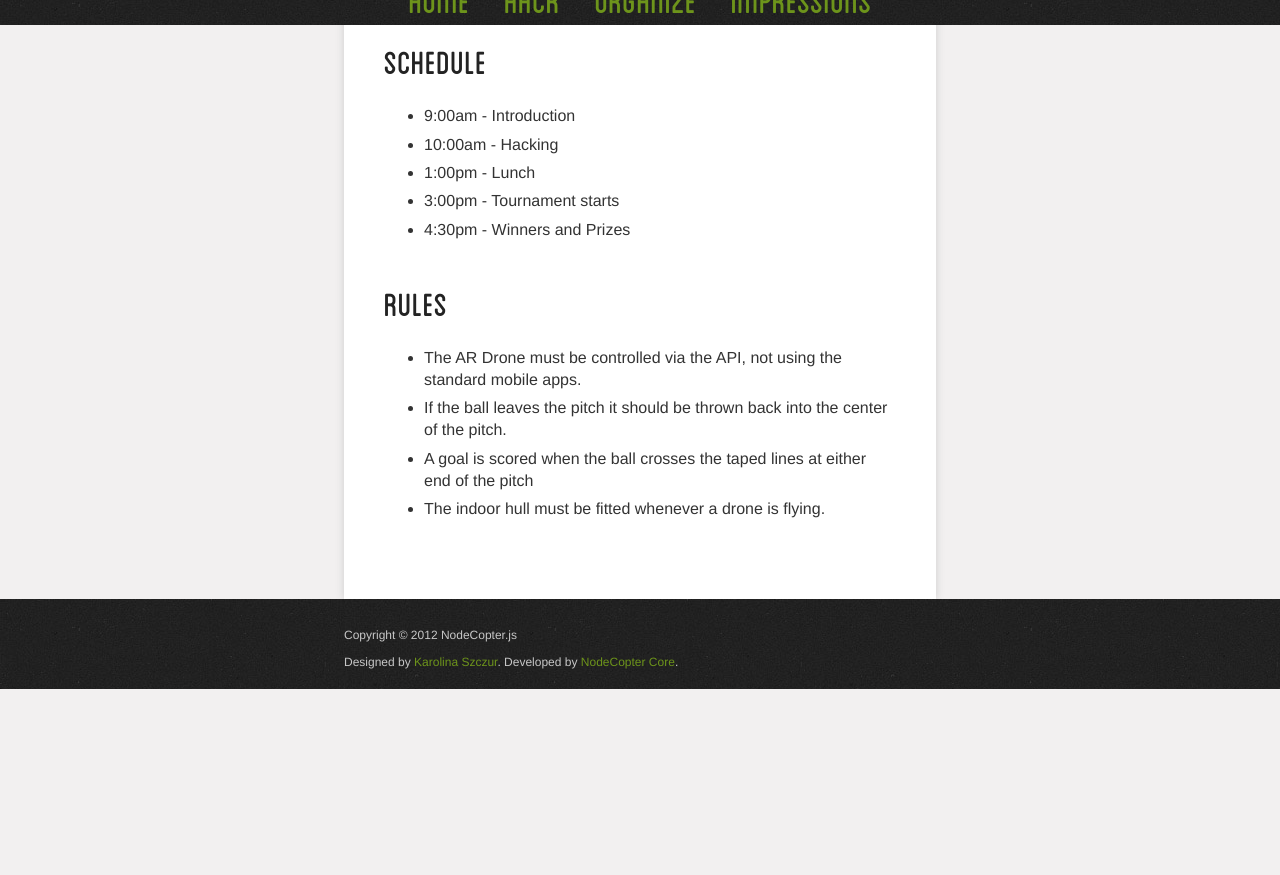
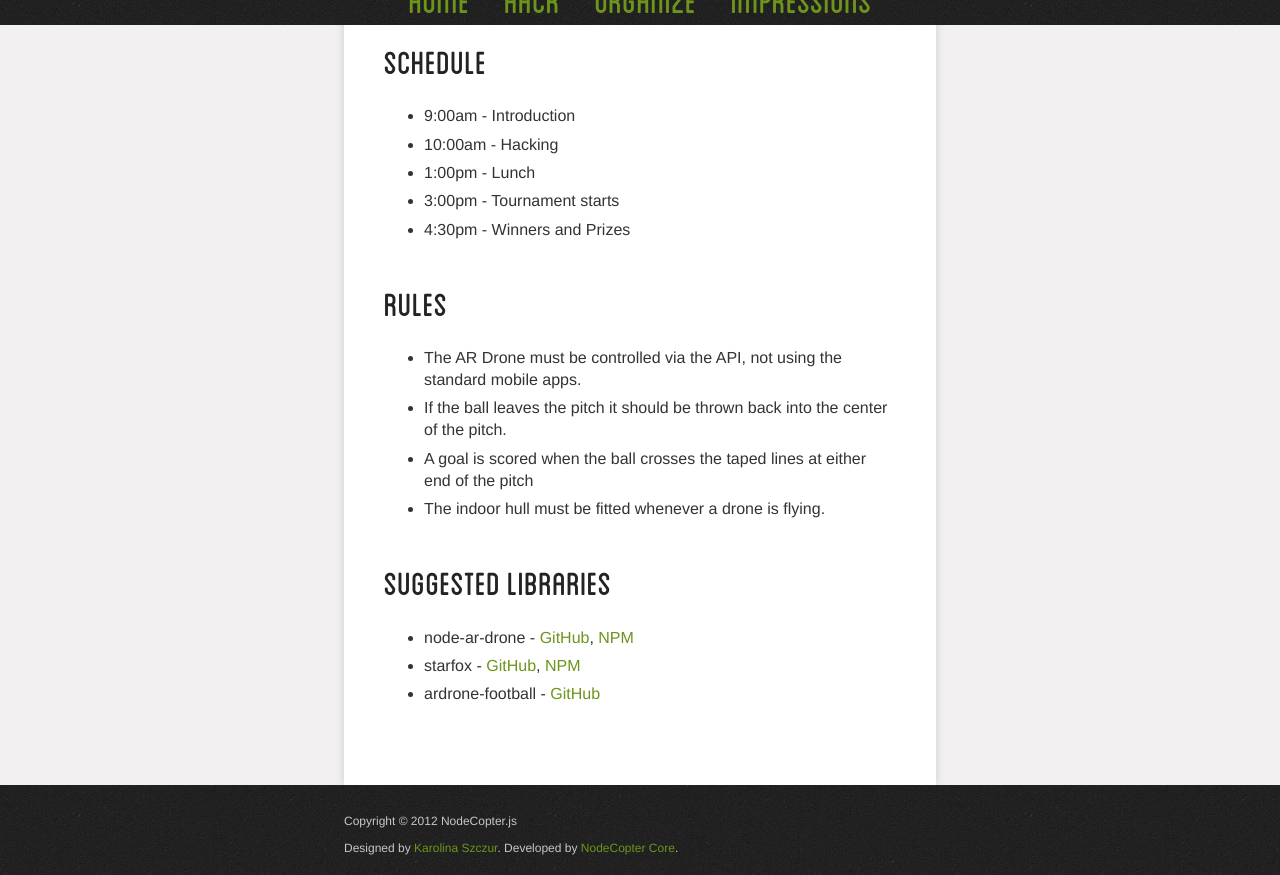
Before and after one commit to nodecopter/nodecopter.com, a Jekyll site: the page built from football.md, in a window 1280 px wide and 900 px high, scrolled down 1614 px, cut to the strip 25-900 px from the top of the window. Built offline with Jekyll 4.4.1, drawn with Linux system fonts in a browser that asks for light colours; Markdown is read by kramdown in place of the engine named in the settings; before the commit the page ends 2328 px from its top, so only the background shows below that.

Commit message:
Added suggested libraries

```diff
--- a/football.md
+++ b/football.md
@@ -39,3 +39,9 @@ Register you're team of three below for the Knockout tournament:
 * If the ball leaves the pitch it should be thrown back into the center of the pitch.
 * A goal is scored when the ball crosses the taped lines at either end of the pitch
 * The indoor hull must be fitted whenever a drone is flying.
+
+### Suggested Libraries
+
+* node-ar-drone - [GitHub](https://github.com/felixge/node-ar-drone), [NPM](https://www.npmjs.org/package/ar-drone)
+* starfox - [GitHub](https://github.com/kwhinnery/starfox), [NPM](http://npmjs.org/package/starfox)
+* ardrone-football - [GitHub](https://github.com/nodecopter/ardrone-football)
```
